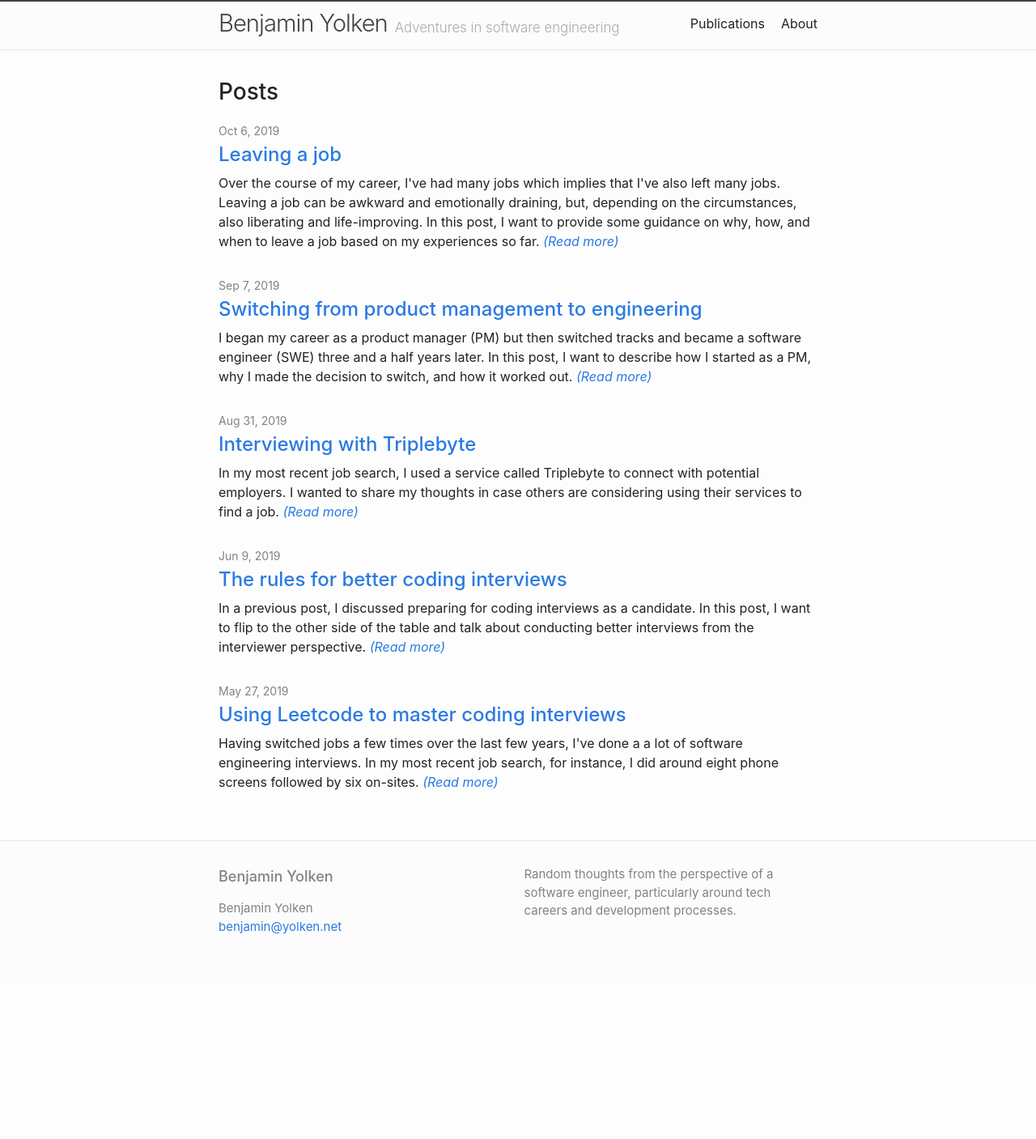
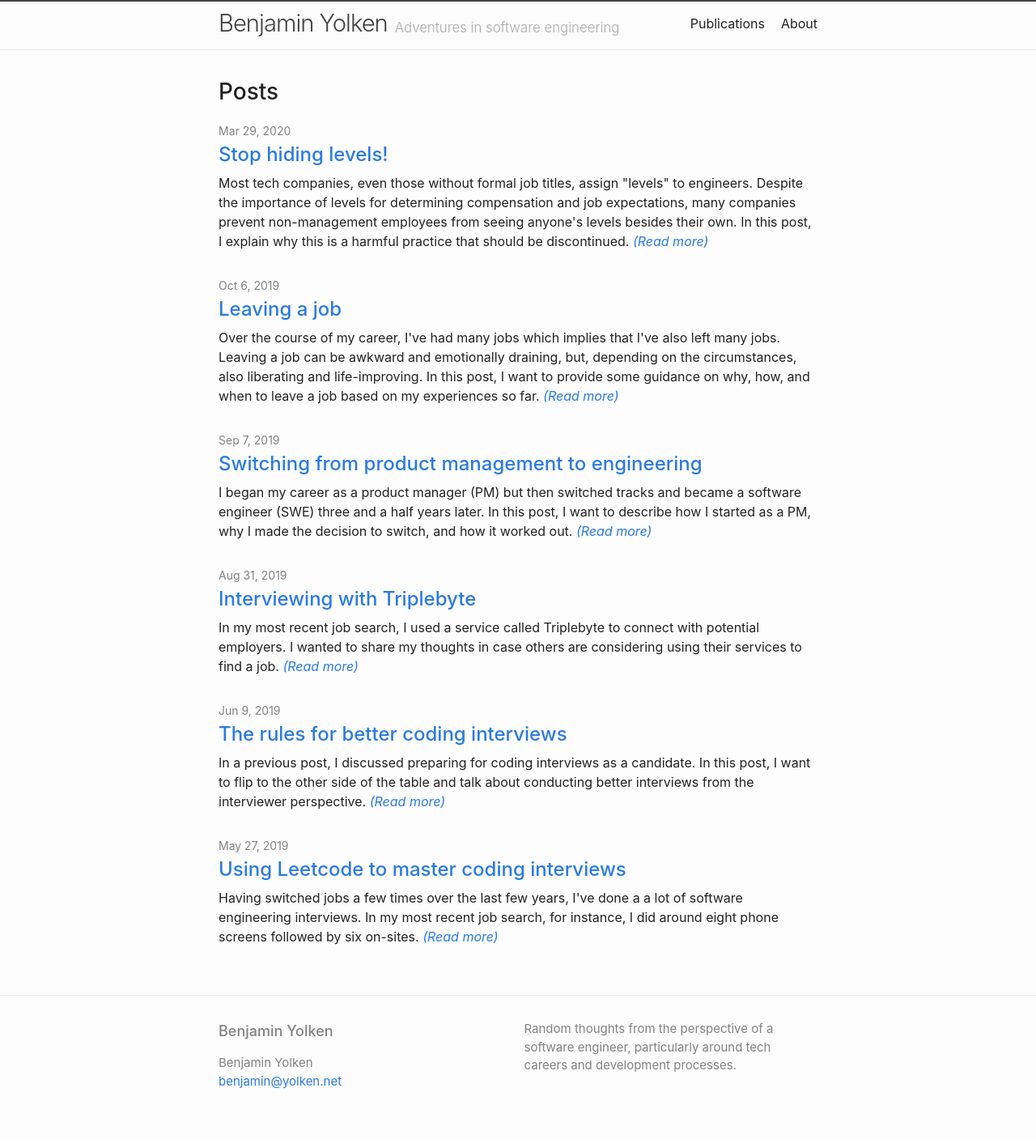
Before and after one commit to yolken/yolken-blog, a Jekyll site: the page built from site/index.md, in a window 1280 px wide. Shown: the whole page at 81% size. Built offline with Jekyll 4.4.1, drawn with Linux system fonts in a browser that asks for light colours; before the commit the page ends 1216 px from its top, so only the background shows below that; part of the change alters nothing that is shown.

Commit message:
Add levels post

```diff
--- /dev/null
+++ b/site/_posts/2020-03-29-stop-hiding-levels.md
@@ -0,0 +1,159 @@
+---
+layout: post
+title:  "Stop hiding levels!"
+date:   2020-03-29 13:27:00 -0700
+categories: career
+excerpt: |
+    Most tech companies, even those without formal job titles,
+    assign "levels" to engineers. Despite the importance of levels for determining compensation
+    and job expectations, many companies prevent non-management employees
+    from seeing anyone's levels besides their own. In this post,
+    I explain why this is a harmful practice that should be
+    discontinued.
+---
+
+Most tech companies, even those without formal job titles,
+assign "levels" to engineers. These levels are used to set initial
+pay when an offer is made and then, after joining, for evaluating
+performance and determining subsequent pay adjustments and promotions.
+
+Despite the importance of levels for determining compensation
+and job expectations, many companies prevent non-management employees
+from seeing anyone's levels besides their own. In this post,
+I want to explain why this is a harmful practice that should be
+discontinued.
+
+## Aside: Intro to eng levels
+
+### What they are
+
+Although different companies use different labels and titles for their levels,
+most of them assign engineers to the following buckets:
+
+| Bucket  | Typical IC Titles  | Typical Manager Titles |
+|---|---|
+| 1  | SWE 1, new grad | - |
+| 2  | SWE 2  | - |
+| 3  | Senior engineer  | Engineering manager |
+| 4  | Staff engineer | Engineering manager, senior engineering manager |
+| 5+ | Senior staff, principal, etc. | Senior manager, director, VP, etc. |
+
+The first two buckets/levels are typically IC (individual contributor) only. Starting at the
+third level, people can choose to stay in the IC track or switch over to management. The
+ranks thin out considerably above the fourth level, so I've compressed these
+in the table above.
+
+As mentioned previously, the labels for the levels vary considerably between
+companies. Google, for instance, starts its leveling scheme at "3" instead of "1", and as
+a result a bunch of other companies who love copying Google (or copying companies that
+have already copied Google, like Facebook) do the same thing. The boundaries between
+the levels can also vary a bit, particularly in the higher ones; some companies make it
+relatively straightforward to get to the fourth and fifth levels, for instance, whereas
+others require many, many years of continuous high performance to be promoted above the
+"senior" one.
+
+If you're curious about the levels at a specific company, [levels.fyi](https://levels.fyi)
+seems fairly accurate and also attempts to show apples-to-apples comparisons between
+different companies.
+
+### What they mean
+
+Levels play a huge role in compensation. When a company extends a job offer, it's calculated
+from the level they have determined for you based on your interview performance and
+prior work experience. When you negotiate with them on the offer details, they're just
+moving the numbers around within the pre-determined (and usually secret) pay and equity bands
+for your level.
+
+Once you're on the job, your level determines the expectations for your role and, as
+a consequence, how your performance is evaluated. This, in turn, determines the magnitudes
+of any pay increases or bonuses you earn as well as your eligibility for promotion.
+
+Surprisingly, levels don't play a big role in day-to-day work, at least for IC engineers.
+People at higher levels are expected to work on bigger, more technically complex
+projects, but nothing stops a new-grad from working on a challenging, multi-month project or
+a principal engineer from fixing small bugs and responding to alerts in the middle
+of the night.
+
+## Why levels are kept secret
+
+Companies that make levels secret usually justify this by a desire to prevent
+higher-level people from "pulling rank". The idea is that if levels
+are open and an L2 and an L5 (using the numbers from the table above) are having a
+heated technical discussion, the L2 might be intimidated and feel that they can't
+challenge the L5's judgement. In the alternative world where levels are secret,
+the thinking goes, the two sides will treat each others as equals and be forced
+to resolve disputes objectively, based solely on the merits of each alternative.
+
+The reality, however, is that people can, and do, still pull rank when levels are
+secret. The L5 can't say "listen to me because I'm a senior staff engineer", but
+they can say "listen to me because I've been at this company longer than you have".
+With levels taken away, people revert, either implicitly or explicitly, to seniority, age,
+project responsibilities, and other things that loosely correlate with level. These
+criteria, however, are no more "fair" and objective than what they're replacing, and, in
+some situations, are strictly worse.
+
+Another argument for secret levels is that it prevents "resentment", particularly
+when people feel that a peer's level is not justified given their job performance.
+If the company's leveling and promotion policies are unfair, however,
+people will figure this out eventually, whether or not the levels are open. Instead of
+attempting to hide the problem, companies that are afraid of blowback from their
+levels should address these issues head-on, by fixing the underlying process and/or
+giving more detailed justifications for their decisions.
+
+Finally, a more cynical reason for keeping levels secret is that it gives ICs
+less negotiating power in discussions with management. If I'm an L3 and I know
+that I'm performing better than higher-level people on the team, I can argue for
+a promotion and a raise. If I don't know this, I'm less likely to complain,
+and, even if I do, my arguments will be easier to dismiss. This "information
+asymmetry" gives the company an edge that can help it save money.
+
+## The downside of secret levels
+
+The worst aspect of secret levels is that they make career progression harder
+for IC engineers, particularly as they become more senior. Explaining why this
+is true requires a bit more background on how performance evaluation works
+behind-the-scenes.
+
+Engineer performance at most companies is evaluated through a combination of peer,
+self, and manager reviews at each cycle (typically every 6 months). To make sure that
+evaluations are fair and to assign the official ratings, there's usually a "calibration"
+process done by managers, followed, at some companies, by a "promotions committee" that
+decides who gets leveled up.
+
+The evaluations at these meetings are nominally done based on a set of
+non-secret, objective criteria for each level, e.g. "an L3 engineer should be
+a technical expert in at least one area" or "an L5 engineer should lead a major,
+1-2 year effort". In practice, however, the easiest way to evaluate someone's
+performance is to compare them to their peers-- e.g., "Alice is an L3 and she's
+operating at the same level as the L4s on the team, therefore she should be promoted"--
+and this is, in fact, how these judgments are often made.
+
+The problem is that if you don't know the levels of your peers, it's hard for you
+to understand where you stand and what you should be aiming for to get to the next
+level. It also makes it hard to write accurate peer reviews (a feature of most
+tech companies' processes) because you don't know exactly what the expectations
+are for the person you're reviewing. Ultimately, because peer reviews can't address
+specific leveling criteria and comparisons to other team members at the same level, each
+person's evaluation is based more on managers' personal judgments. This makes the
+outcomes more arbitrary and less fair.
+
+Companies with secret levels realize that this is a problem and typically
+address it by publishing a set of "personas" alongside their official leveling
+criteria. At one of my former employers, they were structured like this:
+
+> Sally is a senior engineer on the search infrastructure team. Last quarter,
+> she led a project to migrate the search backend from a giraffe-based architecture
+> to a cheetah-based one, which involved close collaboration with the search
+> frontend and product teams. She also did 30 interviews and represented the company
+> by giving a presentation at State University's job fair.
+
+That's great if you're on the search infrastructure team and are working
+on a project just like the one described, but otherwise this story is both
+fake and worthless. It doesn't help me to accurately evaluate myself or
+my peers and keeps the true evaluation criteria in a secret, black box.
+
+## Conclusion
+
+Hiding levels isn't a great policy for software engineers. The supposed benefits to
+employees and company culture aren't really benefits at all, and the downsides for IC career
+advancement can be significant.
--- a/site/assets/css/style.scss
+++ b/site/assets/css/style.scss
@@ -3,3 +3,10 @@
 ---
 
 @import "minima";
+
+blockquote {
+    letter-spacing: normal;
+    font-size: 15px;
+    font-style: normal;
+    line-height: 19px;
+}
```
Also changed, not shown: 1 other file.
